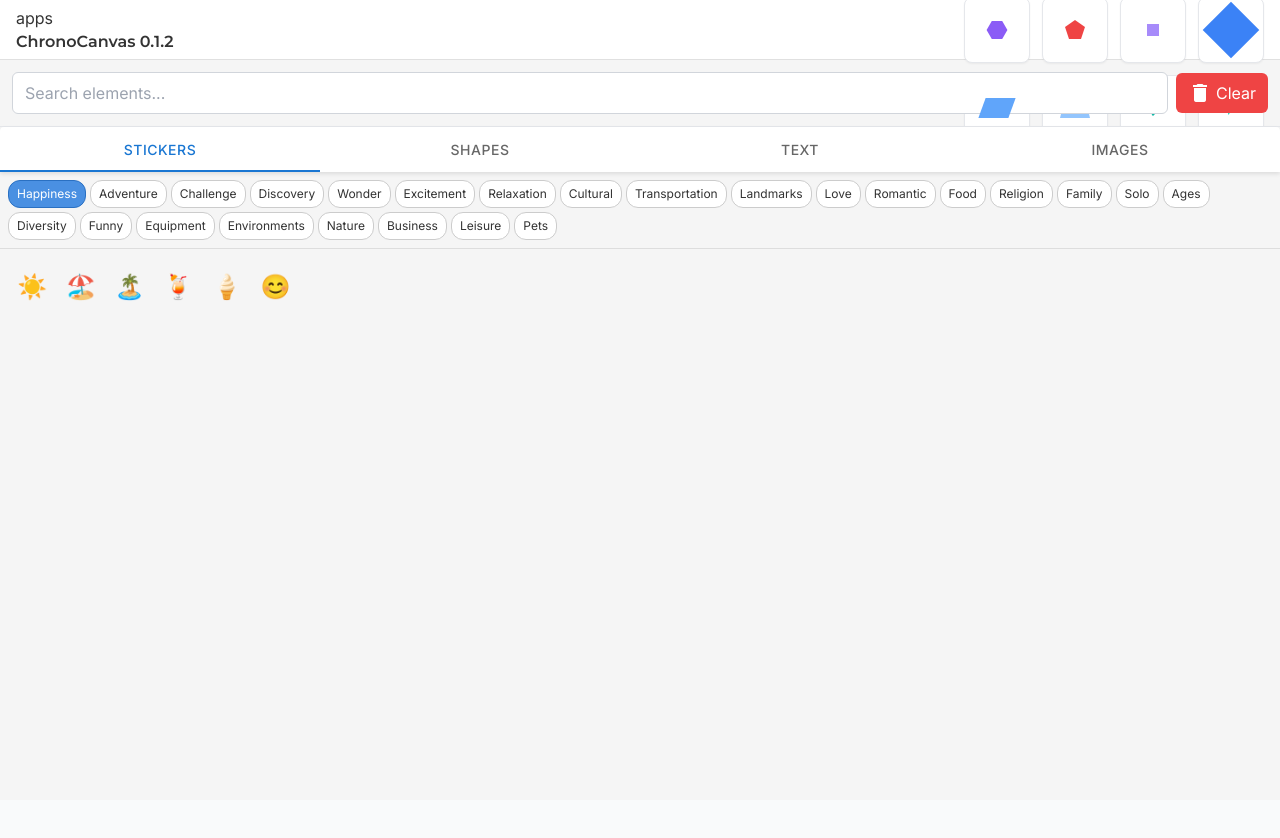
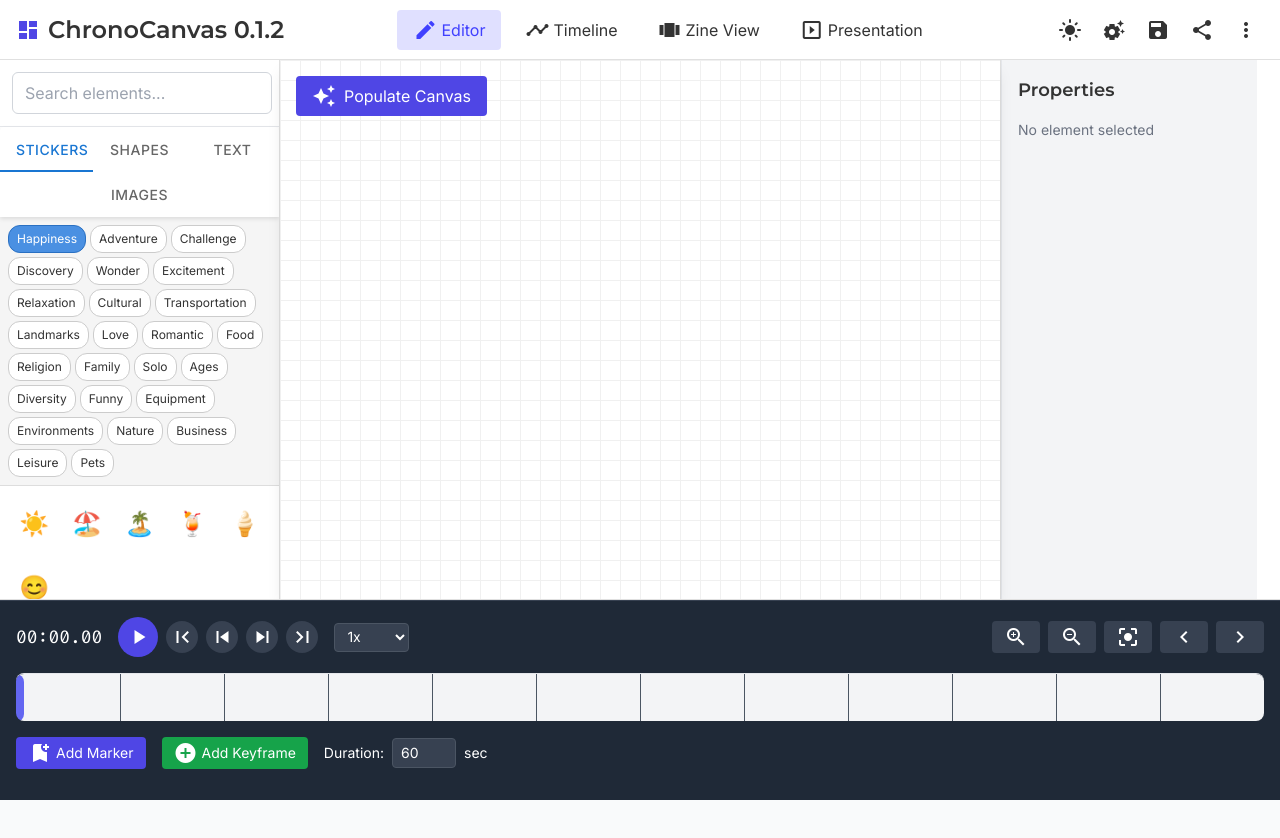
Before and after one commit to myidentity/hackathon-chrono-canvas, a React (Vite) app: page / in a window 1280 px wide. Shown: the top 838 px of the page. After the commit the page ends 800 px from the top, so only its background shows below. Built offline with nearby package versions, Linux system fonts and the light colour scheme.

Commit message:
Fix landing page regression and preserve version number 0.1.2

```diff
--- a/src/App.tsx
+++ b/src/App.tsx
@@ -1,36 +1,110 @@
-import React from 'react';
-import { useCanvas } from './context/CanvasContext';
-import { useTimeline } from './context/TimelineContext';
-import Canvas from './components/Canvas/EnhancedCanvas';
-import Timeline from './components/Timeline/EnhancedTimeline';
+import React, { useState } from 'react';
+import { CanvasProvider } from './context/CanvasContext';
+import { TimelineProvider } from './context/TimelineContext';
+import Canvas from './components/Canvas/Canvas';
+import EnhancedCanvas from './components/Canvas/EnhancedCanvas';
+import EnhancedTimeline from './components/Timeline/EnhancedTimeline';
 import PropertyPanel from './components/PropertyPanel/PropertyPanel';
 import ElementLibrary from './components/ElementLibrary/ElementLibrary';
-import ToolsPalette from './components/UI/ToolsPalette';
+import PopulateCanvas from './components/Canvas/PopulateCanvas';
 import './App.css';
 
-const App: React.FC = () => {
-  const { canvasState } = useCanvas();
-  const { timelineState } = useTimeline();
+function App() {
+  const [activeTab, setActiveTab] = useState<'editor' | 'timeline' | 'zine' | 'presentation'>('editor');
+  const [theme, setTheme] = useState<'light' | 'dark'>('light');
+
+  const toggleTheme = () => {
+    setTheme(prev => prev === 'light' ? 'dark' : 'light');
+  };
 
   return (
-    <div className="app">
+    <CanvasProvider>
+      <TimelineProvider>
+        <div className={`app ${theme}`}>
           <header className="app-header">
-        <div className="app-logo">
-          <span className="material-symbols-outlined">apps</span>
+            <div className="logo">
+              <span className="material-icons text-indigo-600">dashboard</span>
               <h1>ChronoCanvas <span className="version-number">0.1.2</span></h1>
             </div>
-        <ToolsPalette />
+
+            <div className="tabs">
+              <button
+                className={activeTab === 'editor' ? 'active' : ''}
+                onClick={() => setActiveTab('editor')}
+              >
+                <span className="material-icons">edit</span>
+                Editor
+              </button>
+              <button
+                className={activeTab === 'timeline' ? 'active' : ''}
+                onClick={() => setActiveTab('timeline')}
+              >
+                <span className="material-icons">timeline</span>
+                Timeline
+              </button>
+              <button
+                className={activeTab === 'zine' ? 'active' : ''}
+                onClick={() => setActiveTab('zine')}
+              >
+                <span className="material-icons">view_carousel</span>
+                Zine View
+              </button>
+              <button
+                className={activeTab === 'presentation' ? 'active' : ''}
+                onClick={() => setActiveTab('presentation')}
+              >
+                <span className="material-icons">slideshow</span>
+                Presentation
+              </button>
+            </div>
+
+            <div className="controls">
+              <button onClick={toggleTheme} title={theme === 'light' ? 'Switch to Dark Mode' : 'Switch to Light Mode'}>
+                <span className="material-icons">
+                  {theme === 'light' ? 'light_mode' : 'dark_mode'}
+                </span>
+              </button>
+              <button title="Settings">
+                <span className="material-icons">settings_suggest</span>
+              </button>
+              <button title="Save Project">
+                <span className="material-icons">save</span>
+              </button>
+              <button title="Share Project">
+                <span className="material-icons">share</span>
+              </button>
+              <button title="Settings">
+                <span className="material-icons">more_vert</span>
+              </button>
+            </div>
           </header>
-      <main className="app-main">
+
+          <main className="app-content">
+            <div className="sidebar">
               <ElementLibrary />
-        <Canvas />
+            </div>
+
+            <div className="canvas-container">
+              {/* Use EnhancedCanvas instead of Canvas for better selection handling */}
+              <EnhancedCanvas mode={activeTab} />
+              {/* Add PopulateCanvas component as a button instead of auto-populating */}
+              <div className="absolute top-4 left-4">
+                <PopulateCanvas autoPopulate={false} />
+              </div>
+            </div>
+
+            <div className="properties-panel">
               <PropertyPanel />
+            </div>
           </main>
+
           <footer className="app-footer">
-        <Timeline />
+            <EnhancedTimeline mode={activeTab} />
           </footer>
         </div>
+      </TimelineProvider>
+    </CanvasProvider>
   );
-};
+}
 
 export default App;
```
Lines whose indentation alone changed are shown as unchanged.
